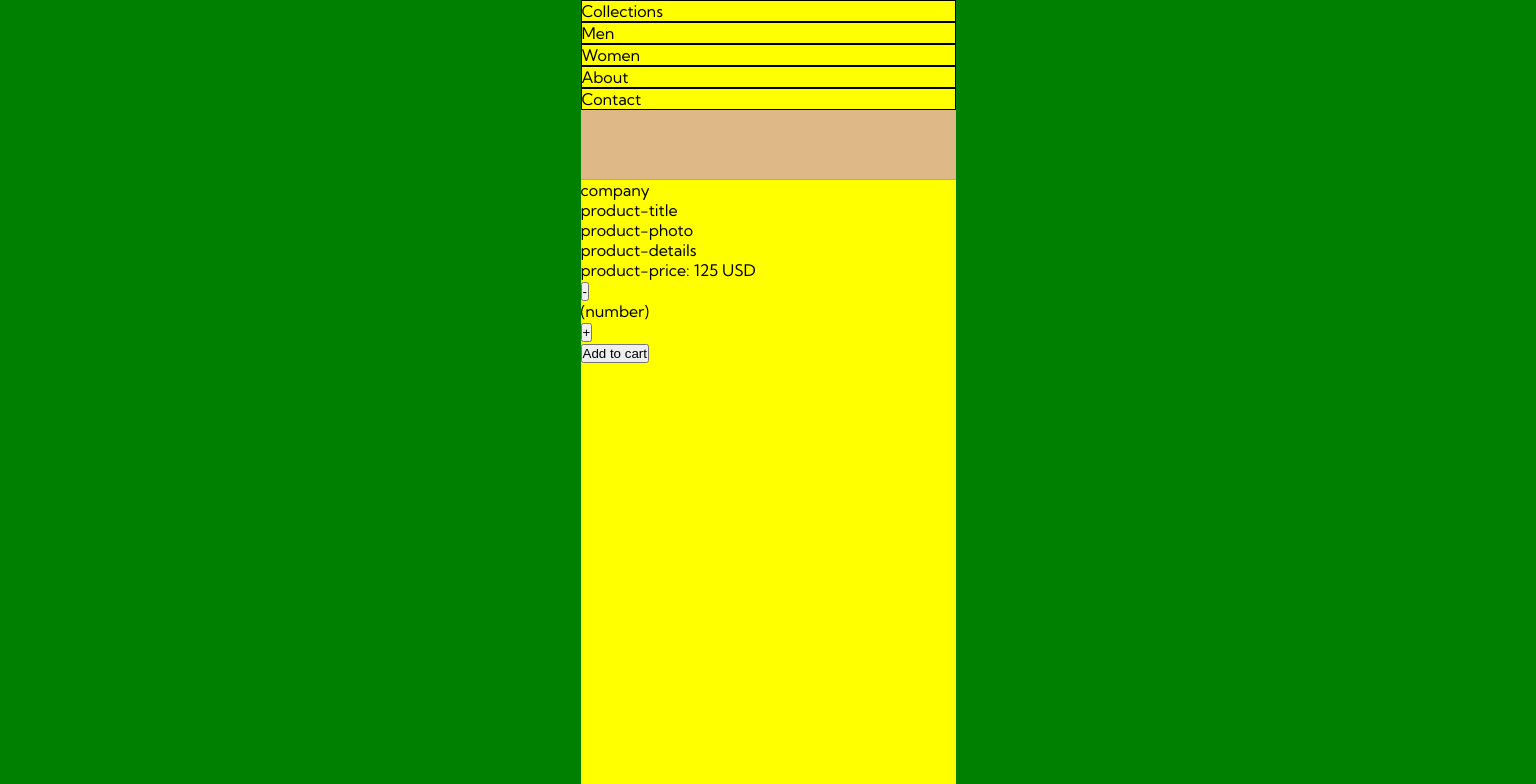
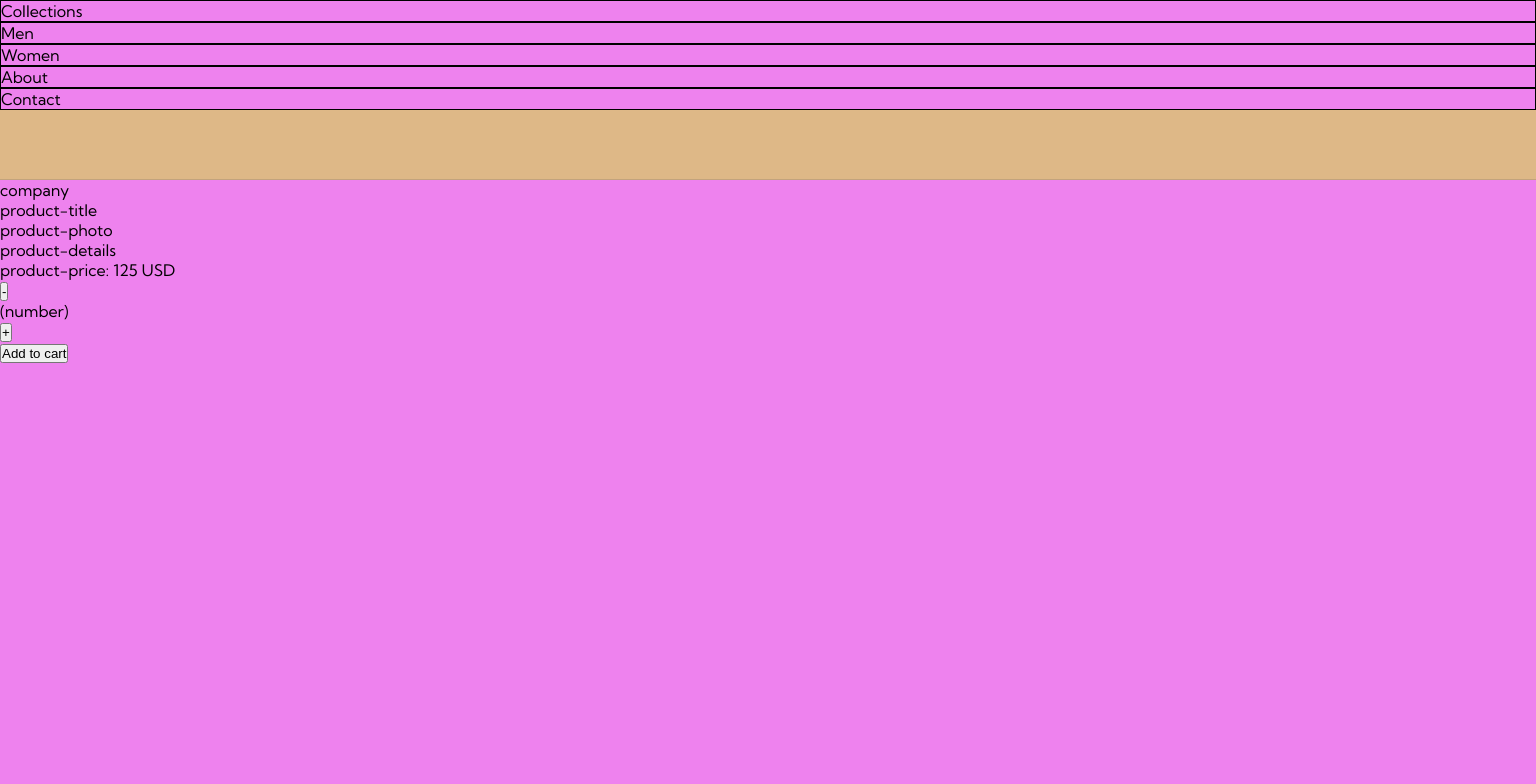
Before and after one commit to j-eick/ecom-productPage, a React (Vite) app: page / in a window 1536 px wide. Shown: the top 784 px of the page. Built offline with nearby package versions, Linux system fonts and the light colour scheme.

Commit message:
added position relative to main component; not necessary, but to get this over with...

```diff
--- a/src/components/Main/Main.module.css
+++ b/src/components/Main/Main.module.css
@@ -1,9 +1,15 @@
 .container {
-  height: 100%;
+  position: relative;
 }
 @media (min-width: 375px) {
   .container {
     width: 375px;
     background-color: yellow;
   }
+}
+@media (min-width: 1440px) {
+  .container {
+    width: 100%;
+    background-color: violet;
+  }
 }/*# sourceMappingURL=Main.module.css.map */
--- a/src/components/Main/Main.module.scss
+++ b/src/components/Main/Main.module.scss
@@ -1,10 +1,19 @@
 @import "../../styles/breakpoints/breakpoints.scss";
 
 .container {
-  height: 100%;
+  // height: 100%;
+  position: relative;
 
   @include mobile {
     width: 375px;
     background-color: yellow;
   }
+  // @include md {
+  //   width: 100%;
+  //   background-color: lightgreen;
+  // }
+  @include wide {
+    width: 100%;
+    background-color: violet;
+  }
 }
```
Also changed, not shown: 1 other file (tests, documents, lock files or other folders).
